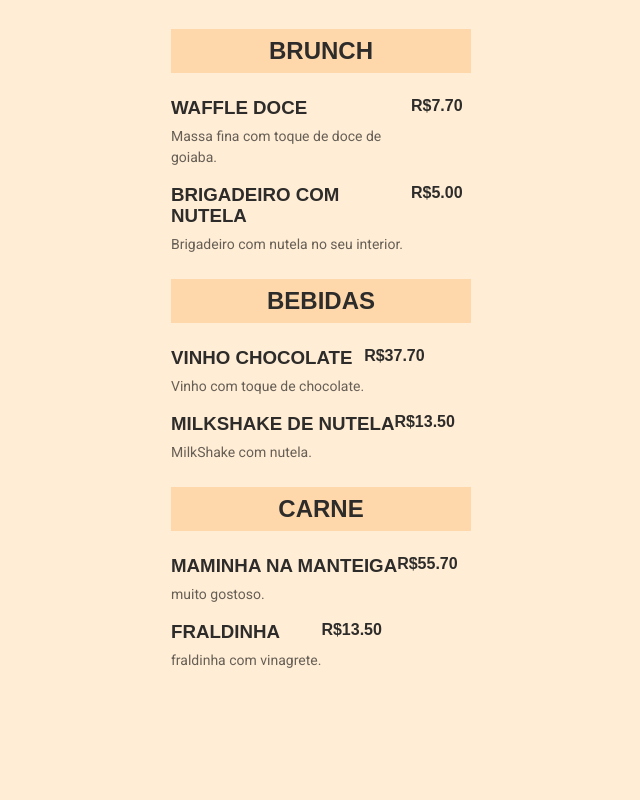
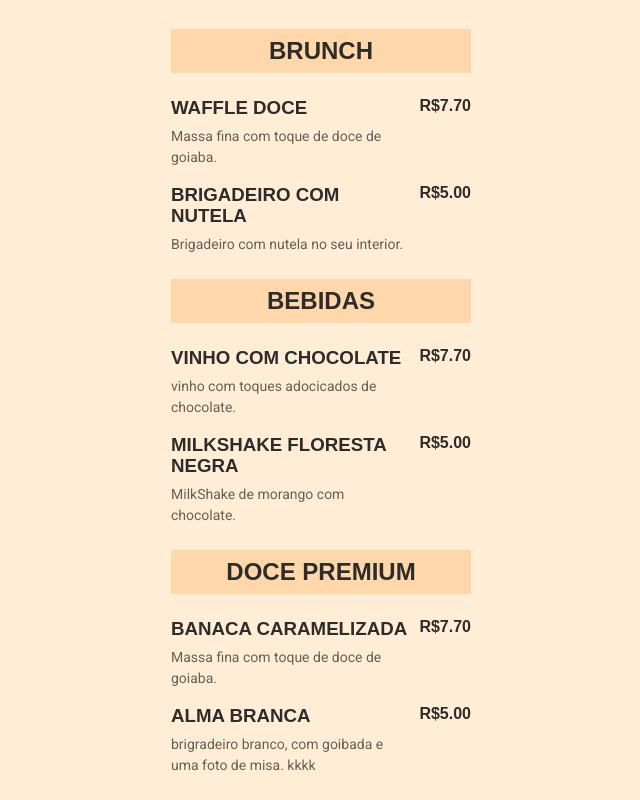
Before and after one commit to RonierisonBraz/Maratona_explorer_3.0, a plain HTML site: page index.html in a window 1280 px wide. Shown: the part 130-930 px from the top of the page, without its empty margins (319-959 px from the left). Before the commit the page ends 825 px from the top, so only its background shows below. Drawn offline with Linux system fonts and the light colour scheme.

Commit message:
ajustes no css

```diff
--- a/index.html
+++ b/index.html
@@ -50,51 +50,53 @@
     <ul>
       <li>
         <div class="details">
-          <h3>Vinho Chocolate</h3>
+          <h3>Vinho com Chocolate</h3>
           <p class="description">
-            Vinho com toque de chocolate.
+            vinho com toques adocicados de chocolate.
           </p>
         </div>
 
-        <strong class="price">R$37.70</strong>
+        <strong class="price">R$7.70</strong>
       </li>
 
       <li>
         <div class="details">
-          <h3>MilkShake de nutela</h3>
+          <h3>MilkShake Floresta negra</h3>
           <p class="description">
-            MilkShake com nutela.
+            MilkShake de morango com chocolate.
           </p>
         </div>
 
-        <strong class="price">R$13.50</strong>
+        <strong class="price">R$5.00</strong>
       </li>
     </ul>
   </section>
+
   <section>
-    <h2>Carne</h2>
+    <h2>Doce Premium </h2>
 
     <ul>
       <li>
         <div class="details">
-          <h3>Maminha na manteiga</h3>
+          <h3>Banaca caramelizada</h3>
           <p class="description">
-            muito gostoso.
+            Massa fina com toque de doce de goiaba.
           </p>
         </div>
 
-        <strong class="price">R$55.70</strong>
+        <strong class="price">R$7.70</strong>
       </li>
 
       <li>
         <div class="details">
-          <h3>Fraldinha</h3>
+          <h3>Alma branca</h3>
           <p class="description">
-            fraldinha com vinagrete.
+            brigradeiro branco, com goibada e uma foto de misa. kkkk
+
           </p>
         </div>
 
-        <strong class="price">R$13.50</strong>
+        <strong class="price">R$5.00</strong>
       </li>
     </ul>
   </section>
--- a/style.css
+++ b/style.css
@@ -13,6 +13,9 @@ h1, h2, h3, .price{
   font-family: 'Roboto Serif', sans-serif;
   text-transform: uppercase;
   color: #2d2c2a;
+}
+.price{
+  margin-left: 10px;
 }
 
   ul {
```
